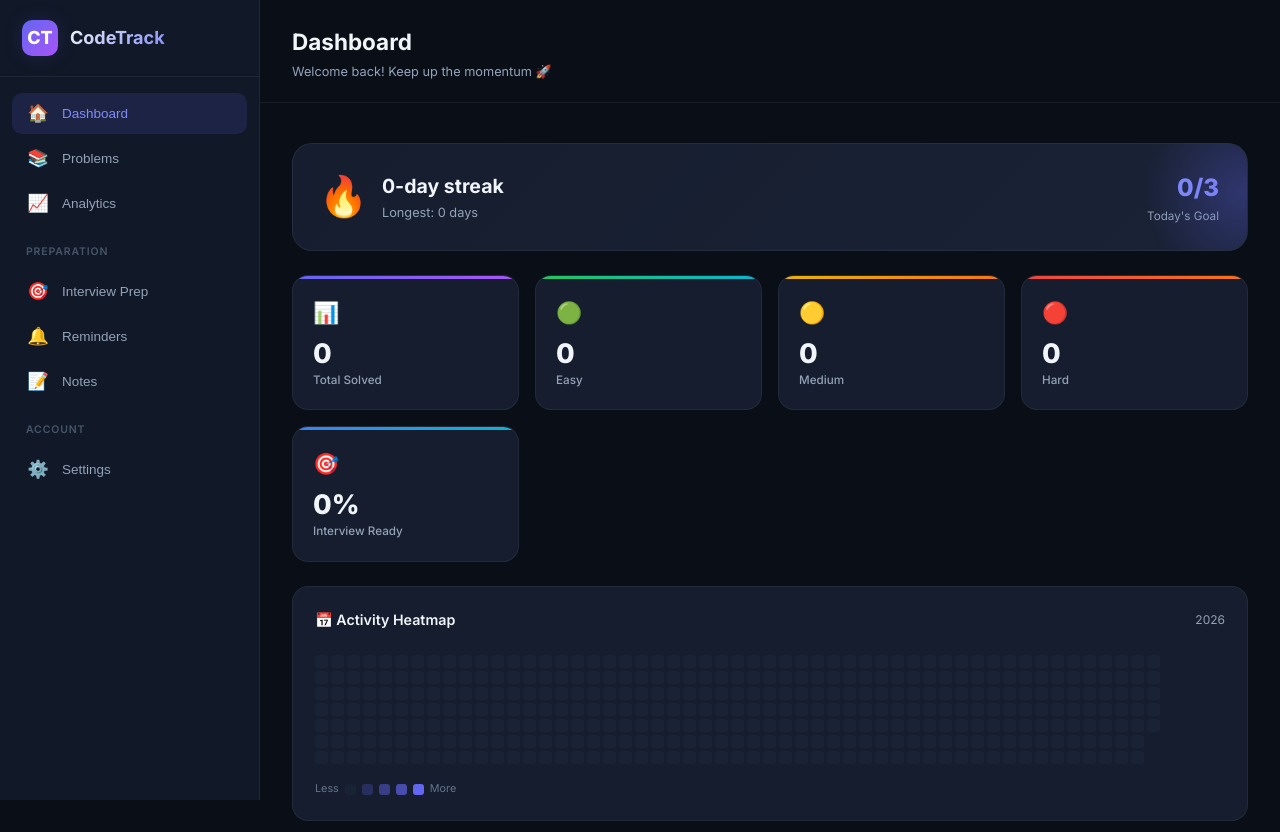
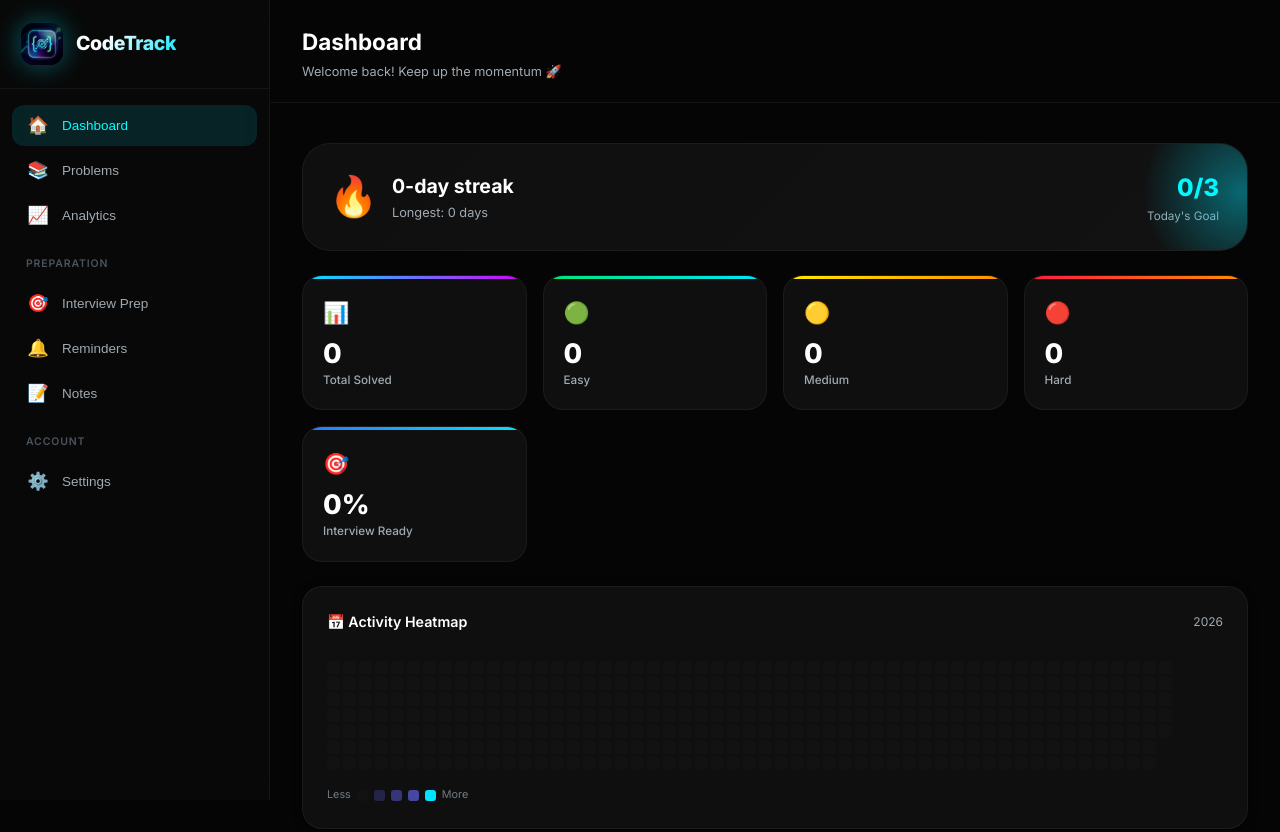
Before and after one commit to Maaadhavq/code-Tracker, a website: page index.html in a window 1280 px wide. Shown: the top 832 px of the page. Drawn offline with Linux system fonts and the light colour scheme.

Commit message:
style: Premium dark UI overhaul with custom logo and glassmorphism

```diff
--- a/index.css
+++ b/index.css
@@ -7,58 +7,58 @@
 
 /* ── CSS Custom Properties ── */
 :root {
-  /* Background layers */
-  --bg-primary: #0a0e17;
-  --bg-secondary: #111827;
-  --bg-tertiary: #1a2236;
-  --bg-card: #151d2e;
-  --bg-card-hover: #1c2740;
-  --bg-elevated: #1e293b;
-
-  /* Accent palette */
-  --accent: #6366f1;
-  --accent-hover: #818cf8;
-  --accent-soft: rgba(99, 102, 241, 0.15);
-  --accent-glow: rgba(99, 102, 241, 0.3);
+  /* Background layers (Darker, sleeker) */
+  --bg-primary: #050505;
+  --bg-secondary: #0a0a0a;
+  --bg-tertiary: #121212;
+  --bg-card: #0f0f0f;
+  --bg-card-hover: #161616;
+  --bg-elevated: #1a1a1a;
+
+  /* Accent palette (More neon/vibrant) */
+  --accent: #00e5ff;
+  --accent-hover: #00ffff;
+  --accent-soft: rgba(0, 229, 255, 0.12);
+  --accent-glow: rgba(0, 229, 255, 0.4);
 
   /* Status colors */
-  --green: #22c55e;
-  --green-soft: rgba(34, 197, 94, 0.15);
-  --yellow: #eab308;
-  --yellow-soft: rgba(234, 179, 8, 0.15);
-  --red: #ef4444;
-  --red-soft: rgba(239, 68, 68, 0.15);
-  --blue: #3b82f6;
-  --blue-soft: rgba(59, 130, 246, 0.15);
-  --orange: #f97316;
-  --orange-soft: rgba(249, 115, 22, 0.15);
-  --purple: #a855f7;
-  --purple-soft: rgba(168, 85, 247, 0.15);
-  --cyan: #06b6d4;
-  --cyan-soft: rgba(6, 182, 212, 0.15);
+  --green: #00e676;
+  --green-soft: rgba(0, 230, 118, 0.12);
+  --yellow: #ffea00;
+  --yellow-soft: rgba(255, 234, 0, 0.12);
+  --red: #ff1744;
+  --red-soft: rgba(255, 23, 68, 0.12);
+  --blue: #2979ff;
+  --blue-soft: rgba(41, 121, 255, 0.12);
+  --orange: #ff9100;
+  --orange-soft: rgba(255, 145, 0, 0.12);
+  --purple: #d500f9;
+  --purple-soft: rgba(213, 0, 249, 0.12);
+  --cyan: #00e5ff;
+  --cyan-soft: rgba(0, 229, 255, 0.12);
 
   /* Text */
-  --text-primary: #f1f5f9;
-  --text-secondary: #94a3b8;
-  --text-tertiary: #64748b;
-  --text-muted: #475569;
+  --text-primary: #ffffff;
+  --text-secondary: #a0aab2;
+  --text-tertiary: #707b85;
+  --text-muted: #4a545e;
 
   /* Borders */
-  --border: rgba(255, 255, 255, 0.06);
-  --border-hover: rgba(255, 255, 255, 0.12);
-  --border-accent: rgba(99, 102, 241, 0.3);
+  --border: rgba(255, 255, 255, 0.05);
+  --border-hover: rgba(255, 255, 255, 0.15);
+  --border-accent: rgba(0, 229, 255, 0.4);
 
   /* Shadows */
-  --shadow-sm: 0 1px 2px rgba(0, 0, 0, 0.3);
-  --shadow-md: 0 4px 12px rgba(0, 0, 0, 0.4);
-  --shadow-lg: 0 8px 30px rgba(0, 0, 0, 0.5);
-  --shadow-glow: 0 0 20px rgba(99, 102, 241, 0.15);
+  --shadow-sm: 0 2px 8px rgba(0, 0, 0, 0.6);
+  --shadow-md: 0 8px 24px rgba(0, 0, 0, 0.8);
+  --shadow-lg: 0 16px 48px rgba(0, 0, 0, 0.9);
+  --shadow-glow: 0 0 25px rgba(0, 229, 255, 0.25);
 
   /* Radii */
-  --radius-sm: 6px;
-  --radius-md: 10px;
-  --radius-lg: 16px;
-  --radius-xl: 20px;
+  --radius-sm: 8px;
+  --radius-md: 12px;
+  --radius-lg: 20px;
+  --radius-xl: 28px;
   --radius-full: 9999px;
 
   /* Typography */
@@ -67,12 +67,13 @@
 
   /* Transitions */
   --transition-fast: 150ms cubic-bezier(0.4, 0, 0.2, 1);
-  --transition-base: 250ms cubic-bezier(0.4, 0, 0.2, 1);
-  --transition-slow: 350ms cubic-bezier(0.4, 0, 0.2, 1);
+  --transition-base: 300ms cubic-bezier(0.16, 1, 0.3, 1);
+  /* Smoother */
+  --transition-slow: 500ms cubic-bezier(0.16, 1, 0.3, 1);
 
   /* Layout */
-  --sidebar-width: 260px;
-  --header-height: 64px;
+  --sidebar-width: 270px;
+  --header-height: 72px;
 }
 
 /* ── Reset ── */
@@ -137,7 +138,10 @@ a:hover {
 /* ── Sidebar ── */
 .sidebar {
   width: var(--sidebar-width);
-  background: var(--bg-secondary);
+  background: rgba(10, 10, 10, 0.75);
+  /* Glass effect */
+  backdrop-filter: blur(20px);
+  -webkit-backdrop-filter: blur(20px);
   border-right: 1px solid var(--border);
   display: flex;
   flex-direction: column;
@@ -150,31 +154,32 @@ a:hover {
 }
 
 .sidebar-brand {
-  padding: 20px 22px;
-  display: flex;
-  align-items: center;
-  gap: 12px;
+  padding: 24px 22px;
+  display: flex;
+  align-items: center;
+  gap: 14px;
   border-bottom: 1px solid var(--border);
 }
 
 .sidebar-brand .logo-icon {
-  width: 36px;
-  height: 36px;
-  background: linear-gradient(135deg, var(--accent), var(--purple));
-  border-radius: var(--radius-md);
-  display: flex;
-  align-items: center;
-  justify-content: center;
-  font-size: 18px;
-  color: #fff;
+  width: 40px;
+  height: 40px;
+  border-radius: var(--radius-md);
+  /* The logo image itself is inserted via HTML */
+  box-shadow: 0 0 15px var(--accent-glow);
+  transition: transform var(--transition-base), box-shadow var(--transition-base);
+}
+
+.sidebar-brand:hover .logo-icon {
+  transform: scale(1.05);
+  box-shadow: 0 0 25px var(--accent-glow);
+}
+
+.sidebar-brand h1 {
+  font-size: 1.3rem;
   font-weight: 800;
-  box-shadow: var(--shadow-glow);
-}
-
-.sidebar-brand h1 {
-  font-size: 1.2rem;
-  font-weight: 700;
-  background: linear-gradient(135deg, var(--text-primary), var(--accent-hover));
+  letter-spacing: -0.02em;
+  background: linear-gradient(135deg, #ffffff 30%, var(--accent));
   -webkit-background-clip: text;
   -webkit-text-fill-color: transparent;
   background-clip: text;
@@ -268,20 +273,48 @@ a:hover {
   background: var(--bg-card);
   border: 1px solid var(--border);
   border-radius: var(--radius-lg);
-  padding: 22px;
+  padding: 24px;
+  position: relative;
+  overflow: hidden;
   transition: all var(--transition-base);
+  box-shadow: var(--shadow-sm);
+}
+
+.card::before {
+  content: '';
+  position: absolute;
+  top: 0;
+  left: 0;
+  right: 0;
+  height: 100%;
+  background: radial-gradient(800px circle at var(--mouse-x, 0) var(--mouse-y, 0), rgba(255, 255, 255, 0.03), transparent 40%);
+  opacity: 0;
+  transition: opacity var(--transition-base);
+  pointer-events: none;
+  z-index: 0;
+}
+
+.card:hover::before {
+  opacity: 1;
 }
 
 .card:hover {
+  transform: translateY(-4px);
   border-color: var(--border-hover);
-  box-shadow: var(--shadow-md);
+  box-shadow: var(--shadow-lg), var(--shadow-glow);
+}
+
+.card-header,
+.card-body {
+  position: relative;
+  z-index: 1;
 }
 
 .card-header {
   display: flex;
   align-items: center;
   justify-content: space-between;
-  margin-bottom: 16px;
+  margin-bottom: 20px;
 }
 
 .card-title {
@@ -1442,6 +1475,7 @@ canvas {
   color: var(--text-secondary);
   display: -webkit-box;
   -webkit-line-clamp: 3;
+  line-clamp: 3;
   -webkit-box-orient: vertical;
   overflow: hidden;
 }
--- a/index.html
+++ b/index.html
@@ -23,7 +23,7 @@
     <!-- ─── Sidebar ─── -->
     <aside class="sidebar" id="sidebar">
       <div class="sidebar-brand">
-        <div class="logo-icon">CT</div>
+        <img class="logo-icon" src="logo.png" alt="CodeTrack Logo" style="object-fit: contain;">
         <h1>CodeTrack</h1>
       </div>
       <nav class="sidebar-nav">
```
Also changed, not shown: logo.png (added), manifest.json.
